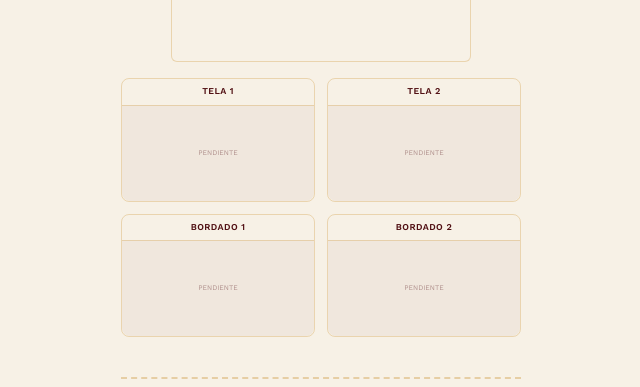
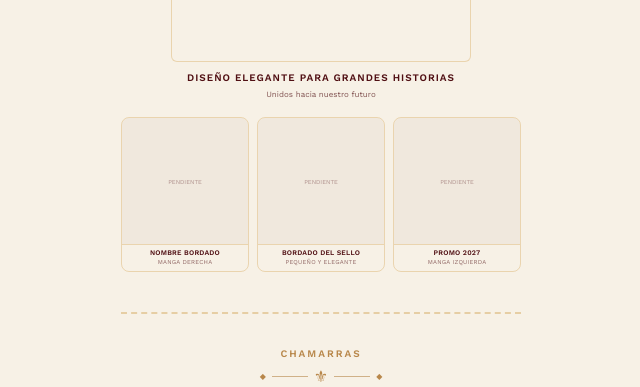
Before and after one commit to BladimirBLopez/Alexander-s-moda, a Next.js app: page /catalogo in a window 1280 px wide. Shown: the part 2948-3335 px from the top of the page, without its empty margins (319-959 px from the left). Built offline with nearby package versions, Linux system fonts and the light colour scheme.

Commit message:
Rediseñar seccion Poleras con detalles de bordado (nombre, sello, promo)

```diff
--- a/app/catalogo/page.tsx
+++ b/app/catalogo/page.tsx
@@ -431,46 +431,50 @@ export default function CatalogoPage() {
             <span className="text-[8px] text-[var(--color-bronce)]">◆</span>
           </div>
 
-          <div className="relative w-full max-w-[300px] mx-auto aspect-[5/7] rounded-md overflow-hidden bg-[var(--color-papel)] border border-[var(--color-hueso)]/50 mb-4">
+          <div className="relative w-full max-w-[300px] mx-auto aspect-[5/7] rounded-md overflow-hidden bg-[var(--color-papel)] border border-[var(--color-hueso)]/50 mb-2">
             <div className="w-full h-full flex items-center justify-center text-center px-2">
               <span className="text-[10px] uppercase tracking-[0.1em] text-[var(--color-bordo)]/40">
                 Foto pendiente
               </span>
             </div>
           </div>
+          <p className="text-[10px] uppercase tracking-[0.1em] text-[var(--color-bordo)] font-semibold text-center mb-1" style={{ fontFamily: "var(--font-display)" }}>
+            Diseño elegante para grandes historias
+          </p>
+          <p className="text-[8px] text-[var(--color-bordo)]/70 text-center mb-4">
+            Unidos hacia nuestro futuro
+          </p>
 
-          <div className="grid grid-cols-2 gap-3">
+          <div className="grid grid-cols-3 gap-2">
             <div className="border border-[var(--color-hueso)]/50 rounded-lg overflow-hidden">
-              <p className="text-[9px] uppercase tracking-[0.05em] text-[var(--color-bordo)] font-semibold text-center py-1.5" style={{ fontFamily: "var(--font-display)" }}>
-                Tela 1
+              <div className="flex items-center justify-center bg-[var(--color-bordo)]/[0.04] aspect-square">
+                <span className="text-[6px] uppercase text-[var(--color-bordo)]/40 text-center px-1">Pendiente</span>
+              </div>
+              <p className="text-[7px] uppercase tracking-[0.03em] text-[var(--color-bordo)] font-semibold text-center py-1 border-t border-[var(--color-hueso)]/50 leading-tight" style={{ fontFamily: "var(--font-display)" }}>
+                Nombre bordado
+                <br />
+                <span className="text-[6px] text-[var(--color-bordo)]/60 font-normal">Manga derecha</span>
               </p>
-              <div className="flex items-center justify-center bg-[var(--color-bordo)]/[0.04] rounded-b-lg aspect-[4/2] border-t border-[var(--color-hueso)]/50">
-                <span className="text-[7px] uppercase text-[var(--color-bordo)]/40 text-center px-1">Pendiente</span>
-              </div>
             </div>
             <div className="border border-[var(--color-hueso)]/50 rounded-lg overflow-hidden">
-              <p className="text-[9px] uppercase tracking-[0.05em] text-[var(--color-bordo)] font-semibold text-center py-1.5" style={{ fontFamily: "var(--font-display)" }}>
-                Tela 2
+              <div className="flex items-center justify-center bg-[var(--color-bordo)]/[0.04] aspect-square">
+                <span className="text-[6px] uppercase text-[var(--color-bordo)]/40 text-center px-1">Pendiente</span>
+              </div>
+              <p className="text-[7px] uppercase tracking-[0.03em] text-[var(--color-bordo)] font-semibold text-center py-1 border-t border-[var(--color-hueso)]/50 leading-tight" style={{ fontFamily: "var(--font-display)" }}>
+                Bordado del sello
+                <br />
+                <span className="text-[6px] text-[var(--color-bordo)]/60 font-normal">Pequeño y elegante</span>
               </p>
-              <div className="flex items-center justify-center bg-[var(--color-bordo)]/[0.04] rounded-b-lg aspect-[4/2] border-t border-[var(--color-hueso)]/50">
-                <span className="text-[7px] uppercase text-[var(--color-bordo)]/40 text-center px-1">Pendiente</span>
-              </div>
             </div>
             <div className="border border-[var(--color-hueso)]/50 rounded-lg overflow-hidden">
-              <p className="text-[9px] uppercase tracking-[0.05em] text-[var(--color-bordo)] font-semibold text-center py-1.5" style={{ fontFamily: "var(--font-display)" }}>
-                Bordado 1
+              <div className="flex items-center justify-center bg-[var(--color-bordo)]/[0.04] aspect-square">
+                <span className="text-[6px] uppercase text-[var(--color-bordo)]/40 text-center px-1">Pendiente</span>
+              </div>
+              <p className="text-[7px] uppercase tracking-[0.03em] text-[var(--color-bordo)] font-semibold text-center py-1 border-t border-[var(--color-hueso)]/50 leading-tight" style={{ fontFamily: "var(--font-display)" }}>
+                Promo 2027
+                <br />
+                <span className="text-[6px] text-[var(--color-bordo)]/60 font-normal">Manga izquierda</span>
               </p>
-              <div className="flex items-center justify-center bg-[var(--color-bordo)]/[0.04] rounded-b-lg aspect-[4/2] border-t border-[var(--color-hueso)]/50">
-                <span className="text-[7px] uppercase text-[var(--color-bordo)]/40 text-center px-1">Pendiente</span>
-              </div>
-            </div>
-            <div className="border border-[var(--color-hueso)]/50 rounded-lg overflow-hidden">
-              <p className="text-[9px] uppercase tracking-[0.05em] text-[var(--color-bordo)] font-semibold text-center py-1.5" style={{ fontFamily: "var(--font-display)" }}>
-                Bordado 2
-              </p>
-              <div className="flex items-center justify-center bg-[var(--color-bordo)]/[0.04] rounded-b-lg aspect-[4/2] border-t border-[var(--color-hueso)]/50">
-                <span className="text-[7px] uppercase text-[var(--color-bordo)]/40 text-center px-1">Pendiente</span>
-              </div>
             </div>
           </div>
         </section>
```
